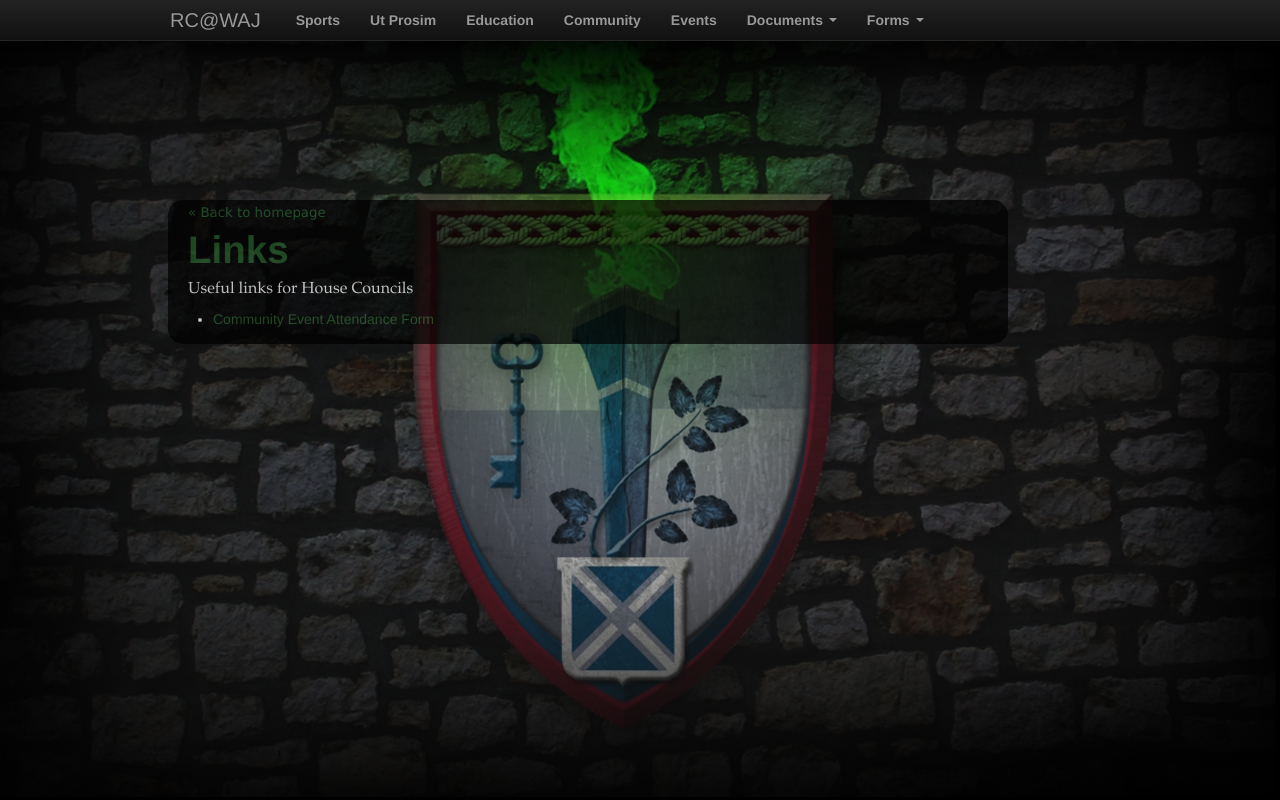
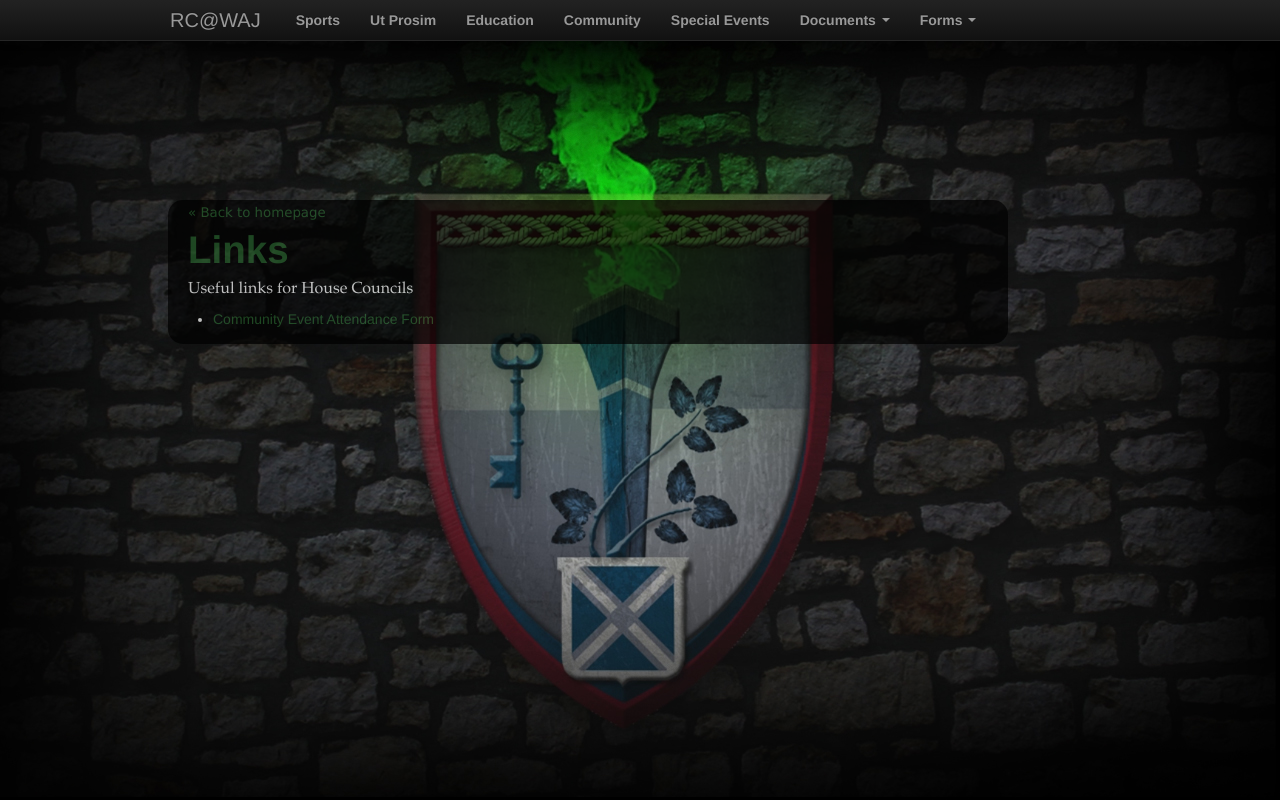
Before and after one commit to west-aj-org/west-aj-web, a PHP site: page /house_council/index.php in a window 1280 px wide. Run offline with PHP 8.4, Linux system fonts and the light colour scheme; data comes from the database, SQL or seed files in the repository; some libraries are stand-ins or nearby versions.

Commit message:
Rename Events nav item to Special Events

```diff
--- a/includes/header.inc.php
+++ b/includes/header.inc.php
@@ -122,7 +122,7 @@
 		  <li><a href="prosim.php"><strong>Ut Prosim</strong></a></li>
 		  <li><a href="education.php"><strong>Education</strong></a></li>
 		  <li><a href="community.php"><strong>Community</strong></a></li>
-		  <li><a href="special.php"><strong>Events</strong></a></li>
+		  <li><a href="special.php"><strong>Special Events</strong></a></li>
 		  <li class="dropdown">
 			<a class="dropdown-toggle" data-toggle="dropdown" href="documents.php"><strong>Documents <i class="caret"></i></strong></a>
 			<ul class="dropdown-menu">
```
